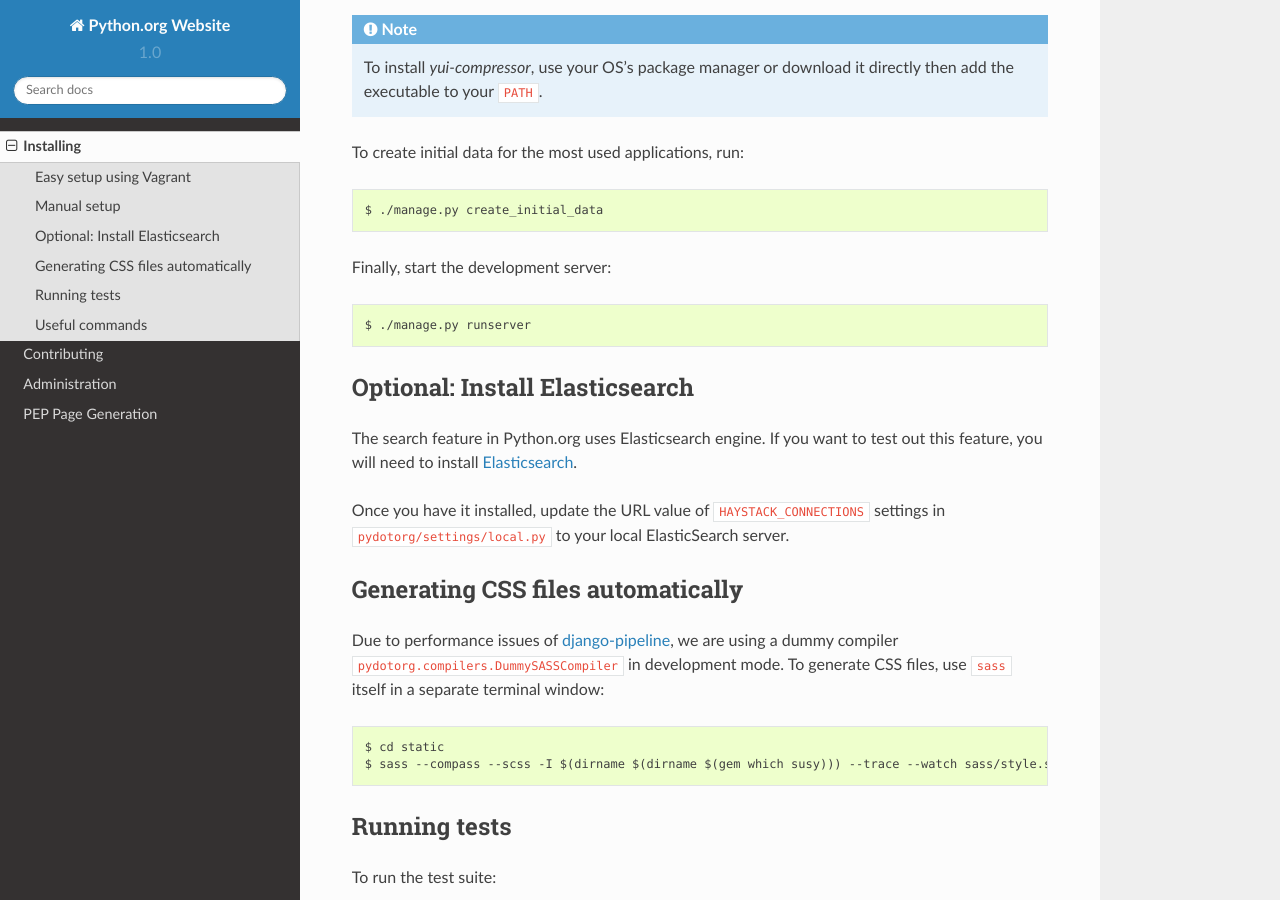
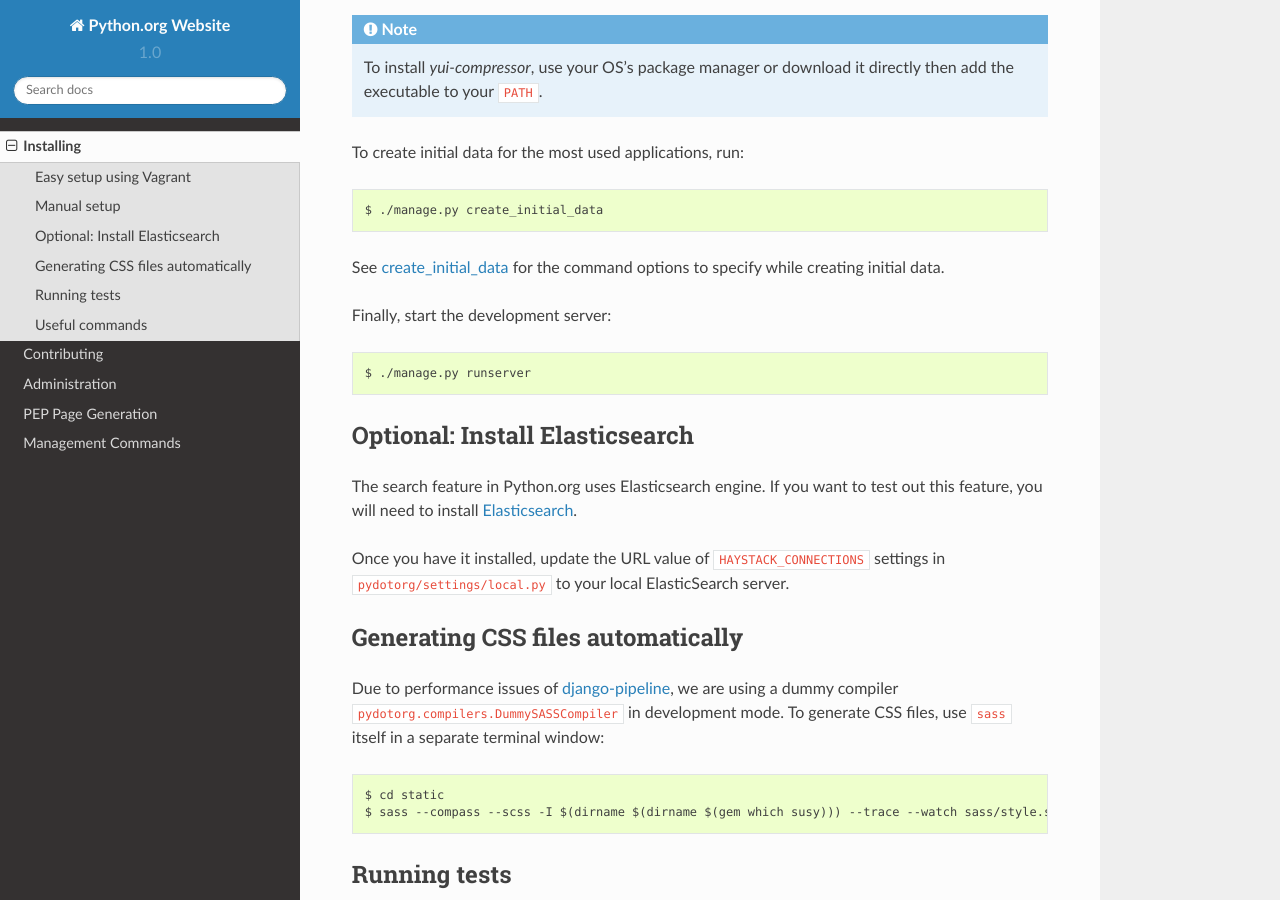
Before and after one commit to python/pythondotorg, a Sphinx documentation site: the page built from docs/source/install.rst, in a window 1280 px wide and 900 px high, scrolled down 2599 px. Built offline with Sphinx 7.4.7 and the Read the Docs theme 2.0.0, drawn with Linux system fonts in a browser that asks for light colours.

Commit message:
Document create_initial_data management command (#1323)
Closes #1281

```diff
--- a/docs/source/index.rst
+++ b/docs/source/index.rst
@@ -27,6 +27,7 @@
    contributing
    administration
    pep_generation
+   commands
 
 Indices and tables
 ==================
--- a/docs/source/install.rst
+++ b/docs/source/install.rst
@@ -121,6 +121,9 @@
 
     $ ./manage.py create_initial_data
 
+See :ref:`command-create-initial-data` for the command options to specify
+while creating initial data.
+
 Finally, start the development server::
 
     $ ./manage.py runserver
```
Also changed, not shown: docs/source/commands.rst (added, +35 -0 lines).
